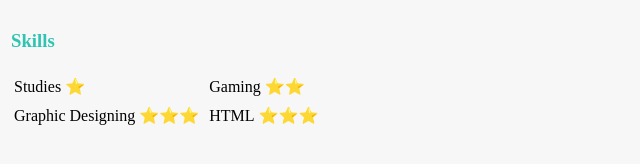
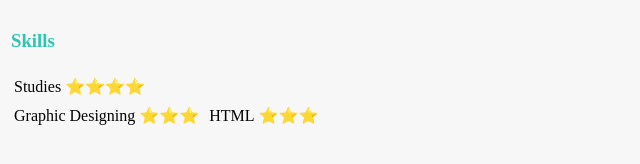
Before and after one commit to AishSoni/Personal-Site, a plain HTML site: page skill.html in a window 1280 px wide. Shown: the whole page, without its empty margins (0-640 px from the left). Drawn offline with Linux system fonts and the light colour scheme.

Commit message:
Update skill.html

```diff
--- a/skill.html
+++ b/skill.html
@@ -17,17 +17,11 @@
         <table>
           <tr>
             <td>Studies</td>
-            <td>⭐</td>
+            <td>⭐⭐⭐⭐</td>
           </tr>
         </table>
       </td>
       <td>
-        <table>
-          <tr>
-            <td>Gaming</td>
-            <td>⭐⭐</td>
-          </tr>
-        </table>
       </td>
     </tr>
     <tr>
```
